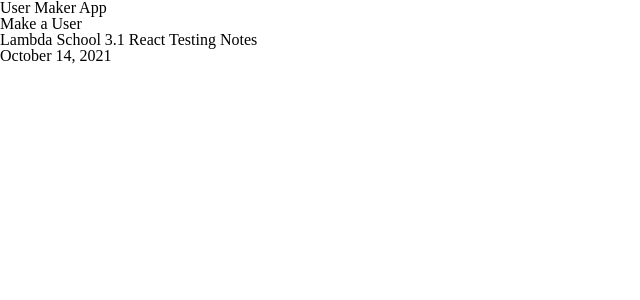
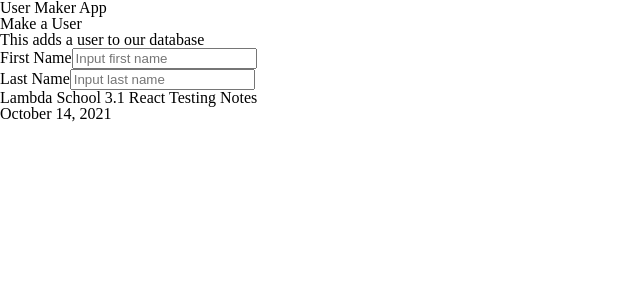
Before and after one commit to taratimmerman/user-maker-test, a React (Create React App) app: page / in a window 1280 px wide. Shown: the top 300 px of the page, without its empty margins (0-640 px from the left). Built offline with nearby package versions, Linux system fonts and the light colour scheme.

Commit message:
create form component

```diff
--- /dev/null
+++ b/src/components/Form.jsx
@@ -0,0 +1,31 @@
+import React from 'react';
+
+const Form = () => (
+  <section>
+    <h2>Make a User</h2>
+    <p>This adds a user to our database</p>
+    <form>
+      <label htmlFor="firstName">
+        First Name
+        <input
+          type="text"
+          name="firstName"
+          id="firstName"
+          placeholder="Input first name"
+        />
+      </label>
+      <br />
+      <label htmlFor="lastName">
+        Last Name
+        <input
+          type="text"
+          name="lastName"
+          id="lastName"
+          placeholder="Input last name"
+        />
+      </label>
+    </form>
+  </section>
+);
+
+export default Form;
--- a/src/components/Main.jsx
+++ b/src/components/Main.jsx
@@ -1,10 +1,10 @@
 import React from 'react';
+
+import Form from './Form';
 
 const Main = () => (
   <main>
-    <section>
-      <h1>Make a User</h1>
-    </section>
+    <Form />
   </main>
 );
 
```
